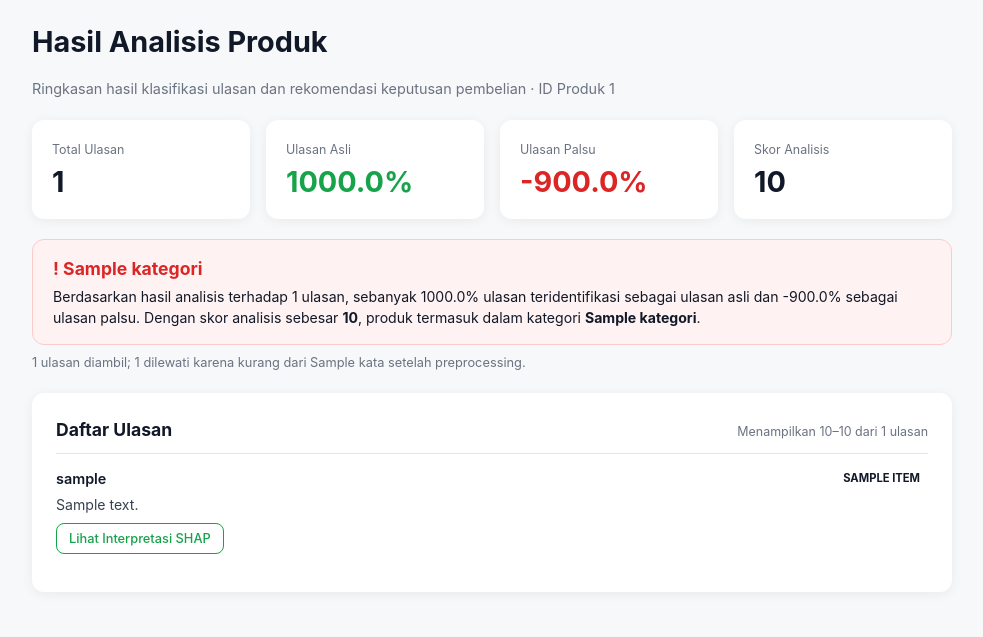
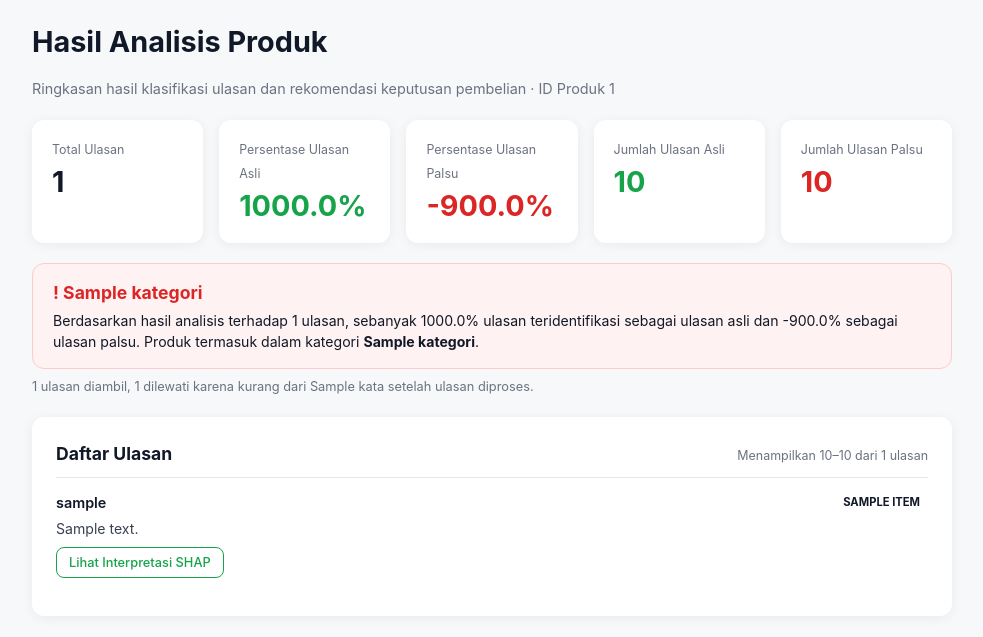
Before and after one commit to dimashadianto/tokopedia-review-analyzer, a Flask app: template templates/hasil.html in a window 1280 px wide. Shown: the part 55-692 px from the top of the page, without its empty margins (148-1131 px from the left). Run offline with Flask 3, Linux system fonts and the light colour scheme; the template is opened without the code that fills it: most values are stand-ins (such as "Sample title", 1, 10 or a date in 2020); parts of the project's set-up code (start-up, migrations or seed data) failed here and were passed over.

Commit message:
20261102, update hasil analisis dan detail shap

```diff
--- a/service/model.py
+++ b/service/model.py
@@ -5,6 +5,7 @@ import shap
 import torch
 from transformers import AutoModelForSequenceClassification, AutoTokenizer
 from config import MODEL_RESULT_PATH
+import re
 
 MAX_LENGTH = 128
 BATCH_SIZE = 16
@@ -12,6 +13,9 @@ BATCH_SIZE = 16
 ID_PALSU = 0
 ID_ASLI = 1
 LABELS = {ID_PALSU: "palsu", ID_ASLI: "asli"}
+
+RGB_PALSU = (220, 38, 38)
+RGB_ASLI = (22, 163, 74)
 
 _infer_lock = threading.RLock()
 
@@ -31,7 +35,7 @@ def _predict_proba(texts):
 
     with _infer_lock:
         for i in range(0, len(texts), BATCH_SIZE):
-            batch = texts[i:i + BATCH_SIZE]
+            batch = texts[i : i + BATCH_SIZE]
 
             encoded = tokenizer(
                 batch,
@@ -58,13 +62,52 @@ def predict_batch(texts):
     for row in probs:
         label_id = int(np.argmax(row))
 
-        results.append({
-            "label": LABELS[label_id],
-            "prob_asli": round(float(row[ID_ASLI]), 4),
-            "prob_palsu": round(float(row[ID_PALSU]), 4),
-        })
+        results.append(
+            {
+                "label": LABELS[label_id],
+                "prob_asli": round(float(row[ID_ASLI]), 4),
+                "prob_palsu": round(float(row[ID_PALSU]), 4),
+            }
+        )
 
     return results
+
+_COLOR_RE = re.compile(
+    r"rgba?\(\s*([\d.]+)\s*,\s*([\d.]+)\s*,\s*([\d.]+)\s*(?:,\s*([\d.]+)\s*)?\)"
+    r"|#([0-9a-fA-F]{6})\b"
+)
+
+def _retint(r, g, b):
+    if max(r, g, b) - min(r, g, b) < 15:
+        return None
+
+    if r >= b:
+        base, strength = RGB_PALSU, (255 - g) / 255
+    else:
+        base, strength = RGB_ASLI, (255 - r) / 255
+
+    strength = min(max(strength, 0.0), 1.0)
+    return tuple(int(round(255 - strength * (255 - c))) for c in base)
+
+def _recolor_match(m):
+    if m.group(5):
+        h = m.group(5)
+        new = _retint(int(h[0:2], 16), int(h[2:4], 16), int(h[4:6], 16))
+        return m.group(0) if new is None else "#%02x%02x%02x" % new
+
+    r, g, b = (float(m.group(i)) for i in (1, 2, 3))
+    new = _retint(r, g, b)
+
+    if new is None:
+        return m.group(0)
+
+    alpha = m.group(4)
+    if alpha is not None:
+        return "rgba(%d,%d,%d,%s)" % (new[0], new[1], new[2], alpha)
+    return "rgb(%d,%d,%d)" % new
+
+def _recolor_html(html):
+    return _COLOR_RE.sub(_recolor_match, html)
 
 _explainer = None
 
@@ -83,23 +126,23 @@ def _get_explainer():
 
 
 def explain_review(text):
-    probs = _predict_proba([text])[0]
-    target = int(np.argmax(probs))
+    shap_values = _get_explainer()([text])
+    sv = shap_values[0][:, ID_PALSU]
 
-    shap_values = _get_explainer()([text])
+    html = _recolor_html(shap.plots.text(sv, display=False))
 
-    raw_tokens = shap_values.data[0]
-    values = shap_values.values[0][:, target]
-    base_value = float(np.asarray(shap_values.base_values[0])[target])
+    values = np.asarray(sv.values, dtype=float)
+    base_value = float(np.asarray(sv.base_values).ravel()[0])
 
     tokens = [
         {"token": token.strip(), "value": float(value)}
-        for token, value in zip(raw_tokens, values)
+        for token, value in zip(sv.data, values)
         if token.strip()
     ]
 
     return {
-        "target_label": LABELS[target],
+        "html": html,
+        "target_label": LABELS[ID_PALSU],
         "base_value": base_value,
         "output_value": base_value + float(np.sum(values)),
         "tokens": tokens,
--- a/service/preprocess.py
+++ b/service/preprocess.py
@@ -27,13 +27,11 @@ SLANG_DICTIONARY = load_slang_dictionary(SLANG_PATH)
 def _is_empty(text):
     return text is None or (isinstance(text, float) and text != text)
 
-
 def remove_review_prefix(text):
     if _is_empty(text):
         return ""
 
     return PREFIX_PATTERN.sub("", str(text).strip())
-
 
 def clean_review_text(text):
     text = remove_review_prefix(text)
@@ -44,10 +42,8 @@ def clean_review_text(text):
 
     return re.sub(r"\s+", " ", text).strip()
 
-
 def apply_case_folding(text):
     return text.lower().strip()
-
 
 def normalize_slang(text):
     return " ".join(
--- a/static/style.css
+++ b/static/style.css
@@ -22,7 +22,7 @@ input[type=text]{width:100%;padding:11px 12px;border:1px solid var(--bd);border-
 .btn:disabled{opacity:.6;cursor:wait}.btn.full{width:100%}
 .btn.out{background:#fff;color:var(--g);border:1px solid var(--g);padding:5px 12px;font-size:.8rem;font-weight:500}
 .flash{background:#fef2f2;color:#991b1b;border:1px solid #fecaca;border-radius:8px;padding:10px 14px;margin-bottom:16px;font-size:.9rem}
-.stats{display:grid;grid-template-columns:repeat(4,1fr);gap:16px;margin:20px 0}
+.stats{display:grid;grid-template-columns:repeat(5,1fr);gap:16px;margin:20px 0}
 .stat{background:#fff;border-radius:12px;padding:16px 20px;box-shadow:0 2px 12px rgba(0,0,0,.06)}
 .stat small{color:var(--mu);font-size:.78rem}.stat b{display:block;font-size:1.8rem}
 .ok{color:var(--g)}.bad{color:var(--red)}
@@ -48,4 +48,5 @@ input[type=text]{width:100%;padding:11px 12px;border:1px solid var(--bd);border-
 ol.steps{padding-left:20px}ol.steps li{margin-bottom:12px}
 table.t{width:100%;border-collapse:collapse;font-size:.9rem}
 table.t td,table.t th{padding:8px;border-bottom:1px solid var(--bd);text-align:left}
+.shap-plot{overflow-x:auto;text-align:center;margin:8px 0}
 @media(max-width:760px){.hero{grid-template-columns:1fr}.stats{grid-template-columns:repeat(2,1fr)}.hero h1{font-size:2rem}}
--- a/templates/hasil.html
+++ b/templates/hasil.html
@@ -10,16 +10,17 @@
 
 <div class="stats">
   <div class="stat"><small>Total Ulasan</small><b>{{ n }}</b></div>
-  <div class="stat"><small>Ulasan Asli</small><b class="ok">{{ pa }}%</b></div>
-  <div class="stat"><small>Ulasan Palsu</small><b class="bad">{{ pp }}%</b></div>
-  <div class="stat"><small>Skor Analisis</small><b>{{ data.skor|round|int }}</b></div>
+  <div class="stat"><small>Persentase Ulasan Asli</small><b class="ok">{{ pa }}%</b></div>
+  <div class="stat"><small>Persentase Ulasan Palsu</small><b class="bad">{{ pp }}%</b></div>
+  <div class="stat"><small>Jumlah Ulasan Asli</small><b class="ok">{{ data.jumlah_asli }}</b></div>
+  <div class="stat"><small>Jumlah Ulasan Palsu</small><b class="bad">{{ data.jumlah_palsu }}</b></div>
 </div>
 
 <div class="banner {{ tone }}">
   <h2>{{ '✔' if tone == 't-ok' else '!' }} {{ data.kategori }}</h2>
-  <p>Berdasarkan hasil analisis terhadap {{ n }} ulasan, sebanyak {{ pa }}% ulasan teridentifikasi sebagai ulasan asli dan {{ pp }}% sebagai ulasan palsu. Dengan skor analisis sebesar <b>{{ data.skor|round|int }}</b>, produk termasuk dalam kategori <b>{{ data.kategori }}</b>.</p>
+  <p>Berdasarkan hasil analisis terhadap {{ n }} ulasan, sebanyak {{ pa }}% ulasan teridentifikasi sebagai ulasan asli dan {{ pp }}% sebagai ulasan palsu. Produk termasuk dalam kategori <b>{{ data.kategori }}</b>.</p>
 </div>
-<p class="mu" style="font-size:.8rem;margin:0 0 20px">{{ data.total_scraped }} ulasan diambil; {{ data.removed|length }} dilewati karena kurang dari {{ min_words }} kata setelah preprocessing.</p>
+<p class="mu" style="font-size:.8rem;margin:0 0 20px">{{ data.total_scraped }} ulasan diambil, {{ data.removed|length }} dilewati karena kurang dari {{ min_words }} kata setelah ulasan diproses.</p>
 
 <div class="card">
   <div class="head">
--- a/templates/index.html
+++ b/templates/index.html
@@ -12,7 +12,7 @@
     <h2>Mulai Analisis</h2>
     <p class="sub">Masukkan ID Produk Tokopedia untuk mengambil dan menganalisis ulasan produk.</p>
     <label for="pid">ID Produk Tokopedia</label>
-    <input type="text" id="pid" name="product_id" inputmode="numeric" pattern="[0-9]+" placeholder="Contoh: 123456789" required>
+    <input type="text" id="pid" name="product_id" placeholder="Contoh: 123456789">
     <button class="btn full" id="btn" type="submit">Analisis</button>
     <p class="mu" style="font-size:.75rem;text-align:center;margin:12px 0 0">Pastikan ID Produk yang dimasukkan sesuai dengan produk yang ingin dianalisis. Lihat halaman <a href="{{ url_for('panduan') }}">Panduan</a>.</p>
   </form>
```
Also changed, not shown: app.py (+1 -6 lines), templates/detail.html (+8 -6 lines), 1 other file.
